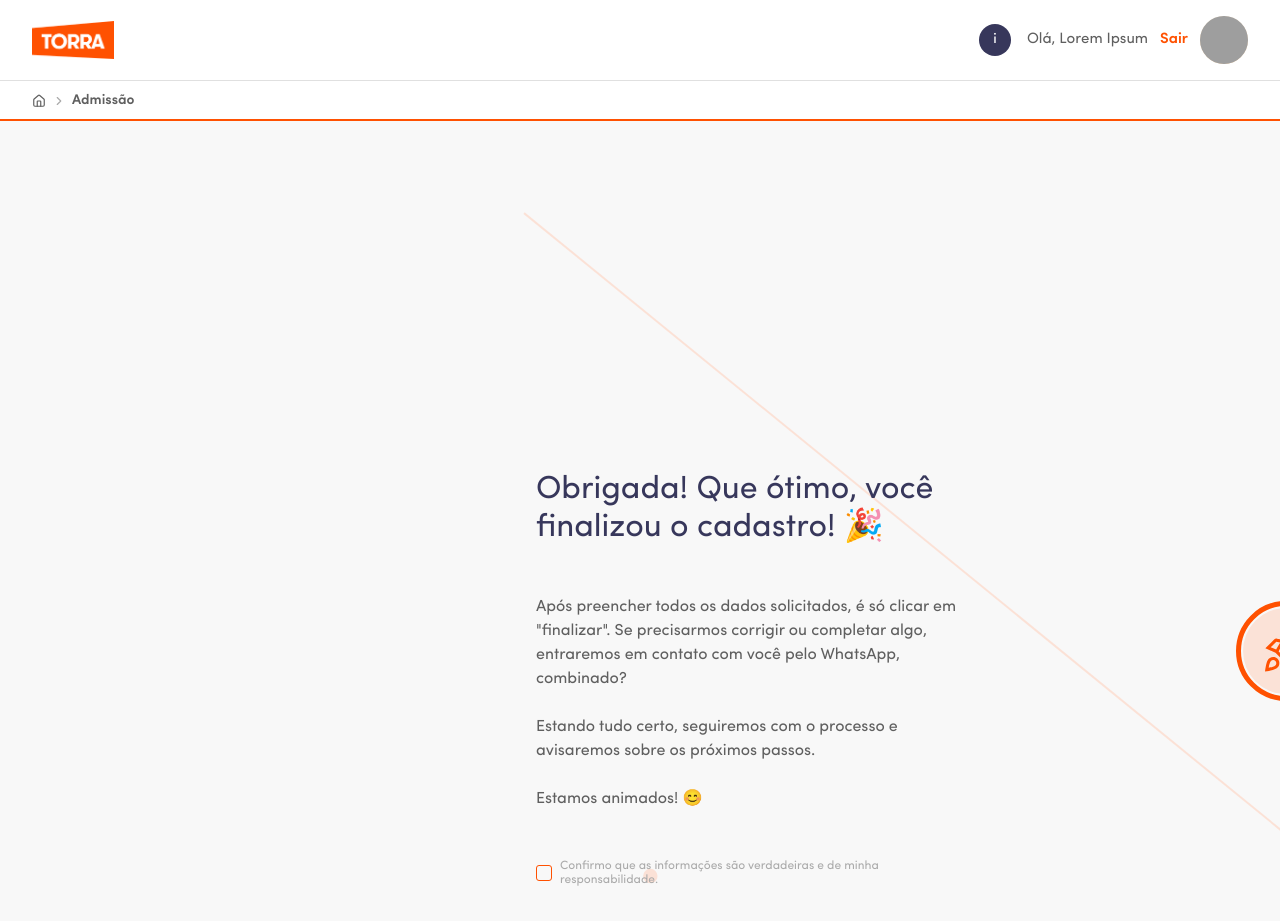
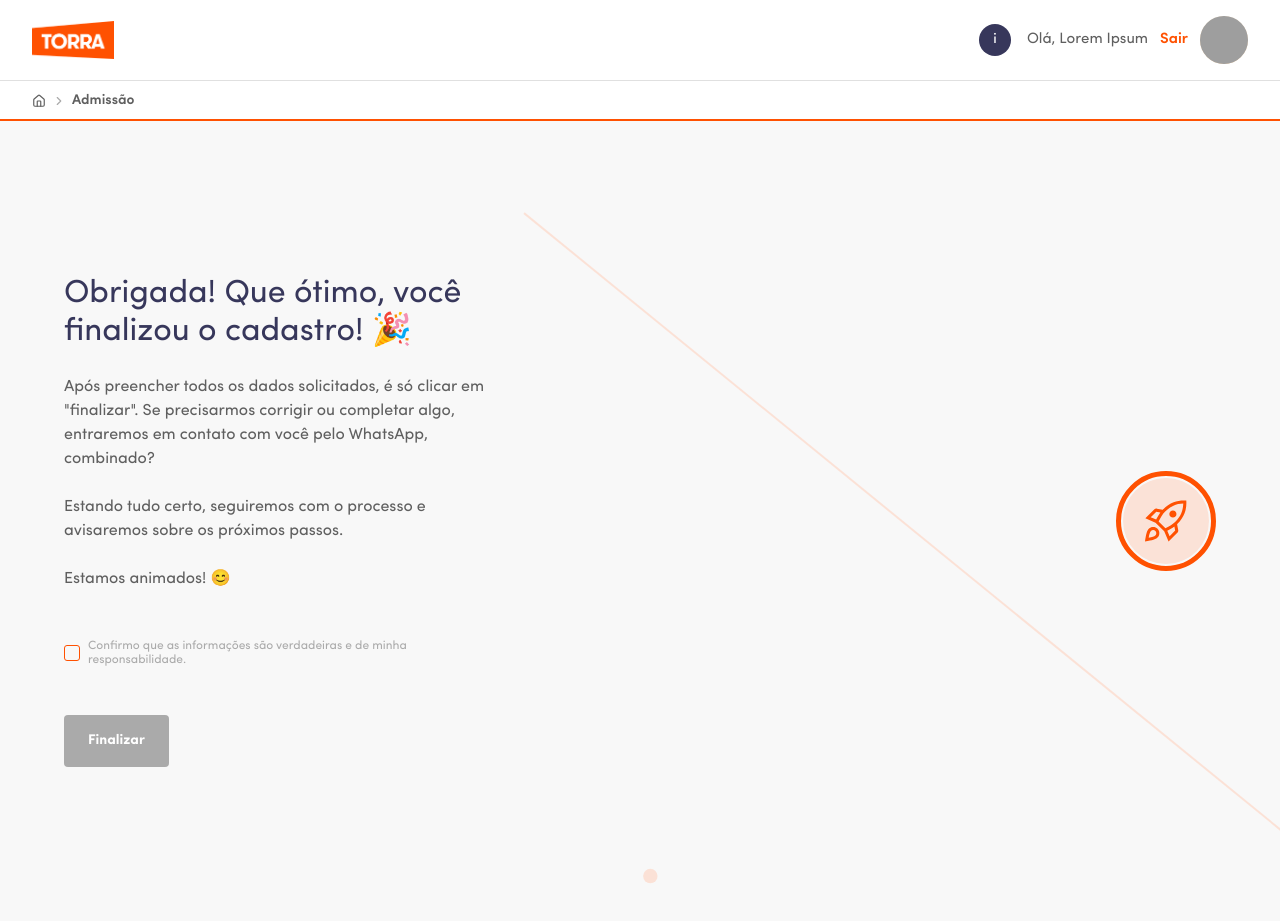
Before and after one commit to gabrielmaialva33/torra-portal-admissoes, a Next.js app: page /onboarding/10 in a window 1280 px wide. Built offline with nearby package versions, Linux system fonts and the light colour scheme; grey boxes are pictures that could not be loaded.

Commit message:
chore: restructure completion page layout with two-column design, improved spacing, and centralized elements per Figma guidelines

```diff
--- a/src/components/ui/completion-page.tsx
+++ b/src/components/ui/completion-page.tsx
@@ -49,18 +49,11 @@
         </svg>
       </div>
 
-      {/* Conteúdo principal - posicionamento absoluto exato do Figma */}
-      <div className="relative z-10">
-        {/* Conteúdo de texto - posição centralizada */}
-        <div
-          className="absolute flex flex-col"
-          style={{
-            left: "536px",
-            top: "350px",
-            width: "424px",
-            gap: "48px",
-          }}
-        >
+      {/* Layout principal - duas colunas horizontais */}
+      <div className="relative z-10 flex items-center justify-center min-h-screen px-8">
+        <div className="flex items-center gap-16 max-w-6xl w-full">
+          {/* Coluna esquerda - Conteúdo de texto */}
+          <div className="w-[424px] flex flex-col gap-6">
             {/* Título */}
             <h1 className="text-[32px] font-normal leading-[38px] text-[#37375B] font-sofia">
               Obrigada!{"\n"}
@@ -82,7 +75,7 @@
             </p>
 
             {/* Checkbox de confirmação */}
-          <div className="flex items-center gap-2">
+            <div className="flex items-center gap-2 mt-6">
               <div className="relative">
                 <input
                   id="confirmation"
@@ -132,7 +125,7 @@
               type="button"
               onClick={handleFinalize}
               disabled={!isConfirmed}
-            className={`px-6 py-4 rounded text-sm font-bold transition-all duration-200 hover:shadow-lg active:scale-[0.98] ${
+              className={`px-6 py-4 rounded text-sm font-bold transition-all duration-200 hover:shadow-lg active:scale-[0.98] mt-6 ${
                 isConfirmed
                   ? "bg-[#FF5101] text-white hover:bg-[#e8450a] cursor-pointer"
                   : "bg-[#AAAAAA] text-white cursor-not-allowed"
@@ -143,22 +136,15 @@
             </button>
           </div>
 
-        {/* Ícone do foguete - posição ajustada */}
-        <div
-          className="absolute"
-          style={{
-            left: "1236px",
-            top: "480px",
-            width: "100px",
-            height: "100px",
-          }}
-        >
-          {/* Círculo externo com borda - exato do Figma */}
+          {/* Coluna direita - Ícone do foguete */}
+          <div className="relative ml-auto">
+            <div className="relative w-[100px] h-[100px]">
+              {/* Círculo externo com borda */}
               <div
                 className="absolute inset-0 rounded-full border-[5px]"
                 style={{ borderColor: "#FF5101" }}
               />
-          {/* Círculo interno - dimensões exatas do Figma */}
+              {/* Círculo interno */}
               <div
                 className="absolute rounded-full"
                 style={{
@@ -169,7 +155,7 @@
                   height: "86.21px",
                 }}
               />
-          {/* Ícone do foguete - mesmo da home page */}
+              {/* Ícone do foguete */}
               <div
                 className="absolute flex items-center justify-center"
                 style={{
@@ -190,5 +176,7 @@
             </div>
           </div>
         </div>
+      </div>
+    </div>
   );
 }
```
Lines whose indentation alone changed are shown as unchanged.
